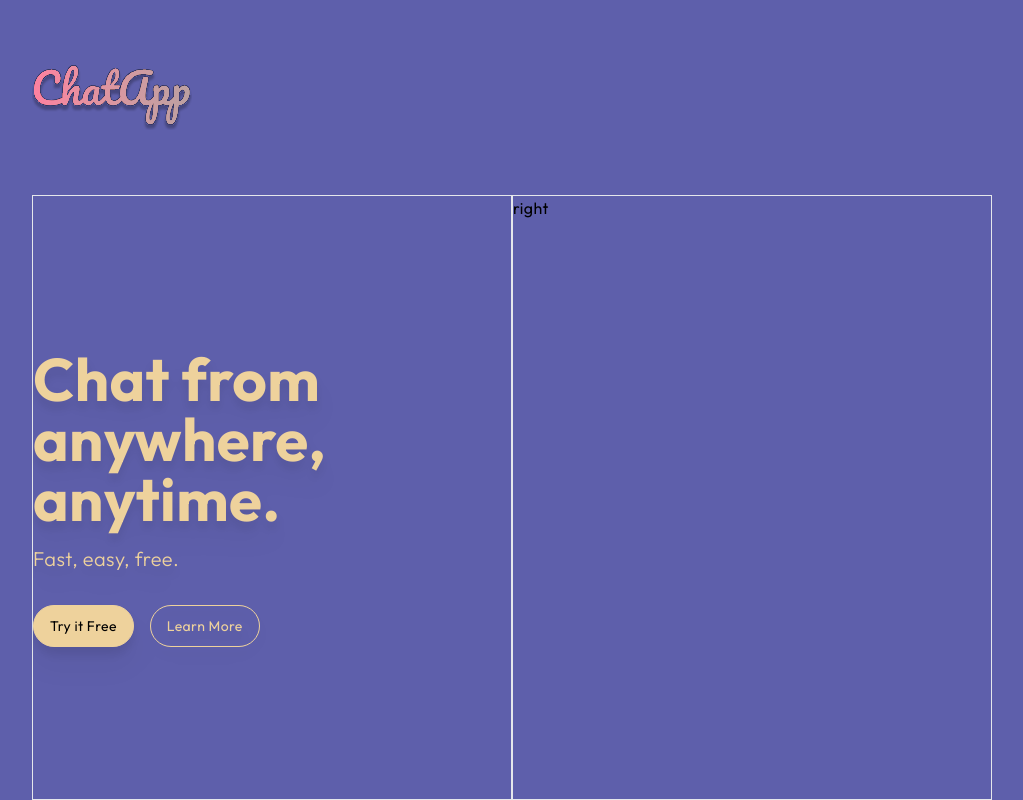
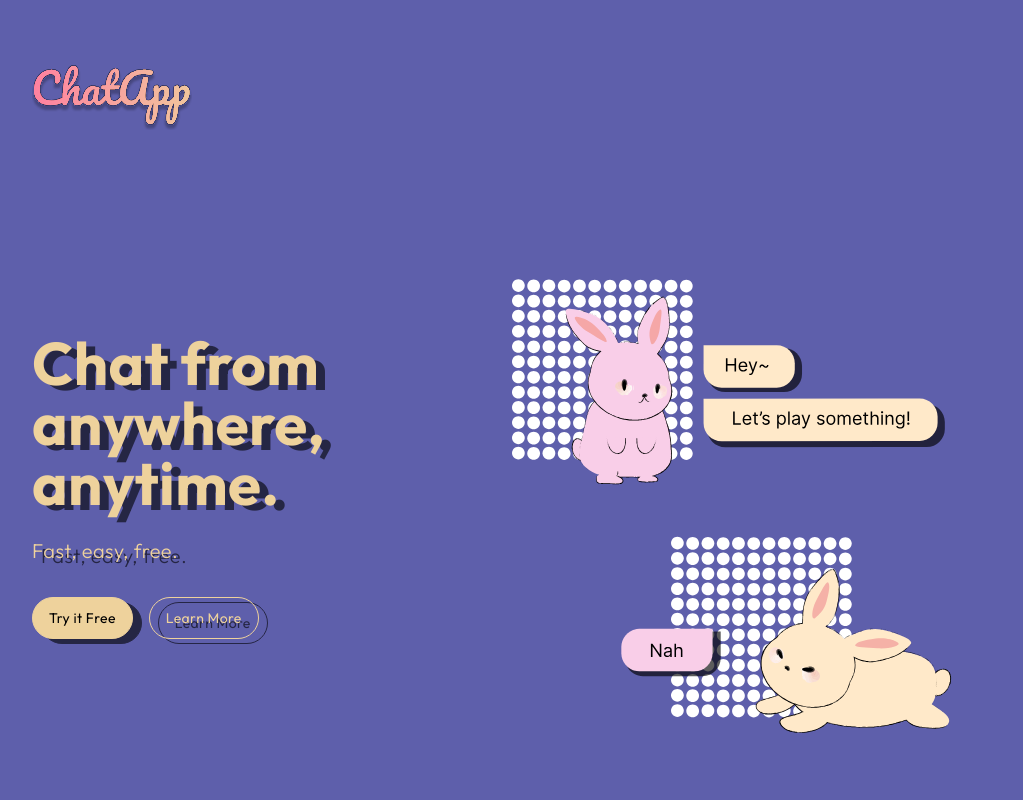
Before and after one commit to deniselupe/chat-app, a Next.js app in the folder frontend/: page / in a window 1280 px wide. Shown: the whole page, without its empty margins (128-1151 px from the left). Built offline with nearby package versions, Linux system fonts and the light colour scheme; no server answers.

Commit message:
refactor: v2 of new homepage

```diff
--- a/frontend/src/app/page.tsx
+++ b/frontend/src/app/page.tsx
@@ -1,15 +1,22 @@
 import NavBar from "@/components/navbar";
+import HomepageBunnies from "@/public/svgs/homepage-bunnies.svg";
 
 export default function HomePage() {
   return (
-    <main className="w-5/6 lg:w-3/4 h-dvh mx-auto flex flex-col overflow-hidden">
+    <main className="w-5/6 md:w-3/4 md:h-screen mx-auto flex flex-col">
       <NavBar />
-      <section className="flex-1 md:flex md:flex-row">
-        <aside className="h-1/2 md:w-1/2 md:h-full flex items-center border">
-          <div className="max-w-[400px] text-custom-tan drop-shadow-xl">
-            <h1 className="text-6xl font-bold">Chat from anywhere, anytime.</h1>
-            <h3 className="mt-4 text-xl font-light">Fast, easy, free.</h3>
-            <div className="mt-8 text-sm">
+      <section className="md:pt-14 md:pb-10 flex-1">
+        <div className="w-full h-full flex flex-col md:flex-row md:justify-between md:items-start lg:items-center">
+          <div id="left" className="pb-10 md:mr-4 max-w-[400px] text-custom-tan drop-shadow-text">
+            <h1 className="mb-6 text-6xl font-bold">
+              Chat from
+              <br />
+              anywhere,
+              <br />
+              anytime.
+            </h1>
+            <p className="mb-8 text-xl font-light">Fast, easy, free.</p>
+            <div className="text-sm">
               <button
                 type="button"
                 className="py-2.5 px-4 mr-4 text-black bg-custom-tan border border-custom-tan rounded-full hover:text-custom-tan hover:bg-transparent"
@@ -24,10 +31,10 @@ export default function HomePage() {
               </button>
             </div>
           </div>
-        </aside>
-        <aside className="h-1/2 md:w-1/2 md:h-full border">
-          right
-        </aside>
+          <div id="right" className="md:w-1/2">
+            <HomepageBunnies className="w-11/12" />
+          </div>
+        </div>
       </section>
     </main>
   );
--- a/frontend/tailwind.config.js
+++ b/frontend/tailwind.config.js
@@ -34,6 +34,9 @@
         'user-bubble': '-14px 0 0 0 #2DC43D',
         'seecho-bubble': '14px 0 0 0 #FFBF69',
       },
+      dropShadow: {
+        "text": "9px 5px rgba(0,0,0,0.6)",
+      },
     },
   },
   plugins: [],
```
Also changed, not shown: frontend/public/svgs/chat-app-logo.svg, frontend/public/svgs/homepage-bunnies.svg (added).
